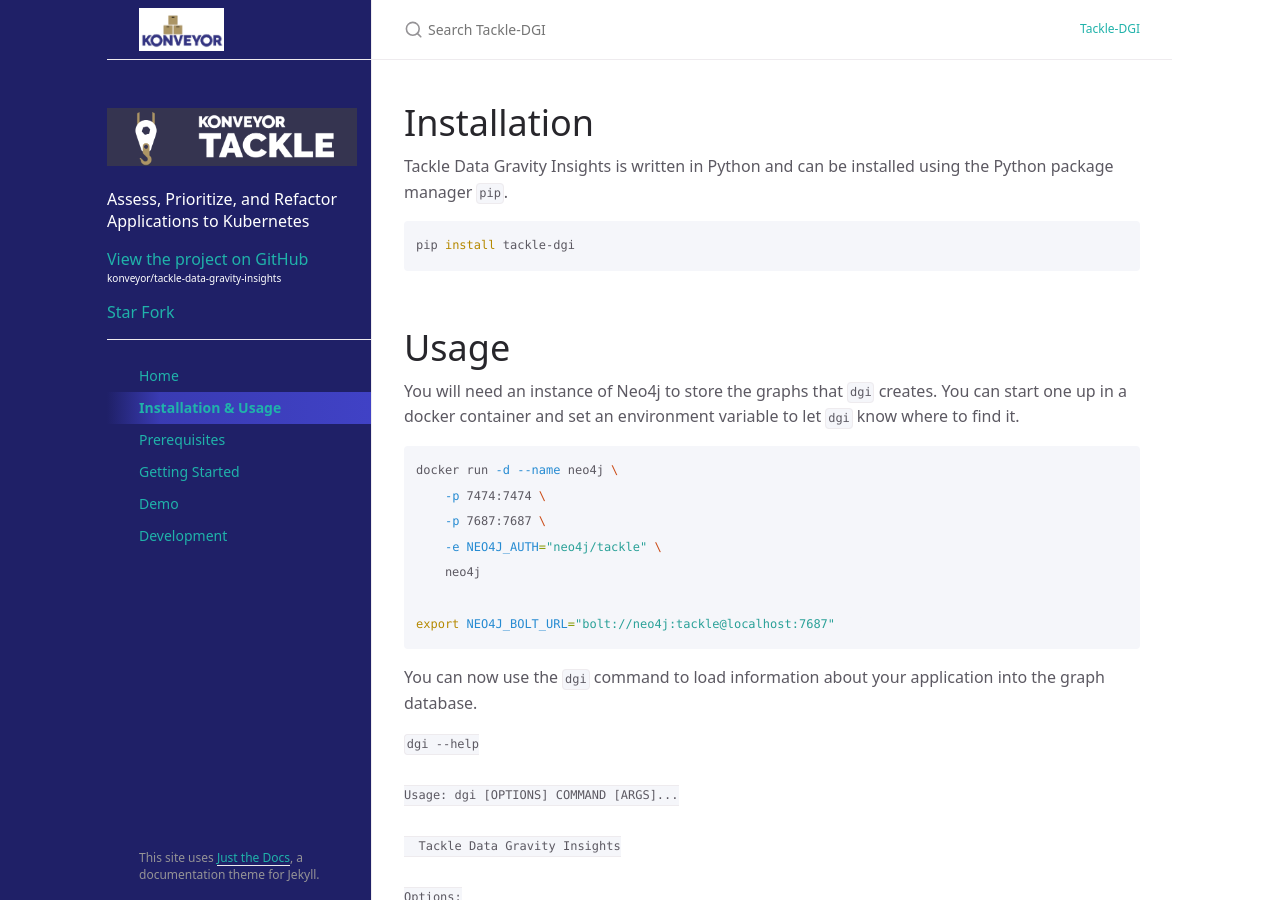
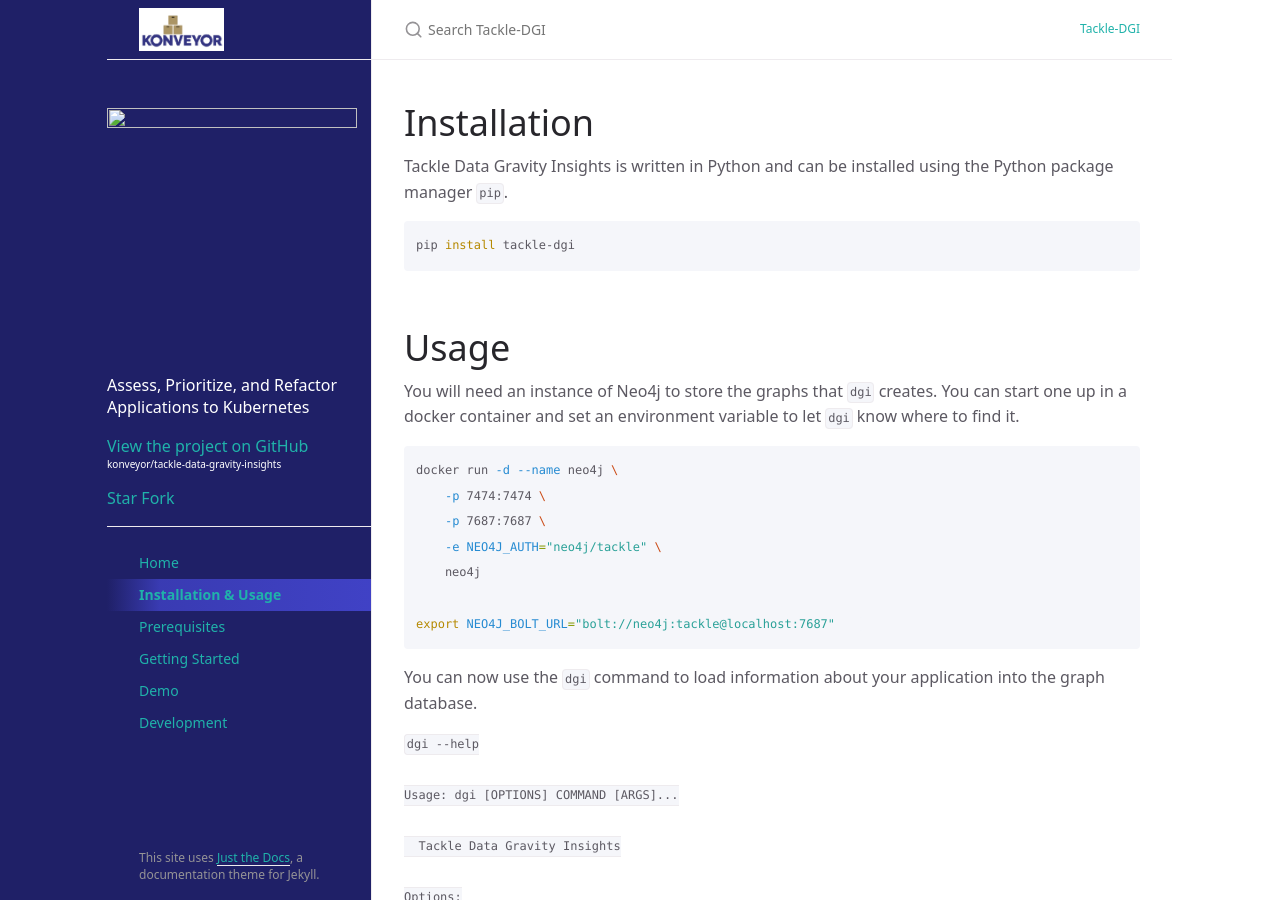
Before and after one commit to divsan93/dgi_docs, a Jekyll site: the page built from docs/usage.md, in a window 1280 px wide and 900 px high. Built offline with Jekyll 4.4.1, drawn with Linux system fonts in a browser that asks for light colours.

Commit message:
Update nav.html

```diff
--- a/_includes/nav.html
+++ b/_includes/nav.html
@@ -1,4 +1,4 @@
-<img src="/assets/images/tackle-img.png" width="250" height="250">
+<img src="../assets/images/tackle-img.png" width="250" height="250">
 <p style="color:white; margin-right: 15px">Assess, Prioritize, and Refactor Applications to Kubernetes</p>
 <a href="https://github.com/konveyor/tackle-data-gravity-insights" class="navigation-list-link" >View the project on GitHub</a>
 <p style="font-size: 10px; color:white; margin-top:0">konveyor/tackle-data-gravity-insights<p>
```
